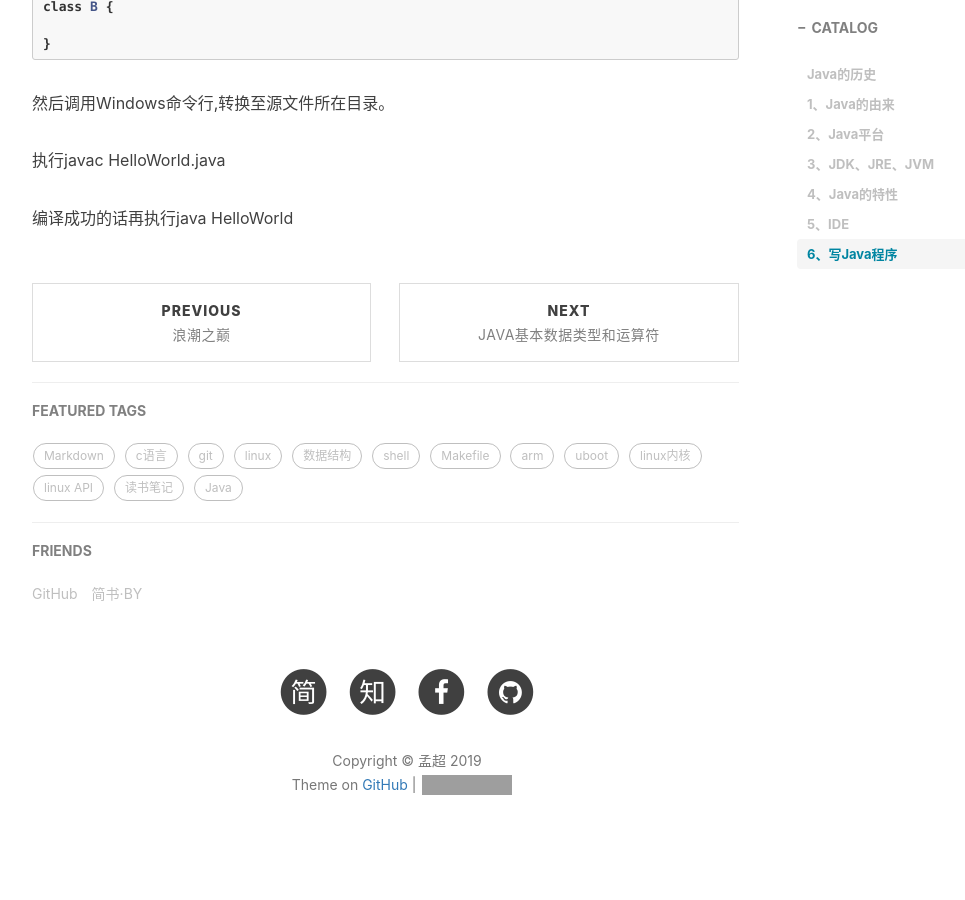
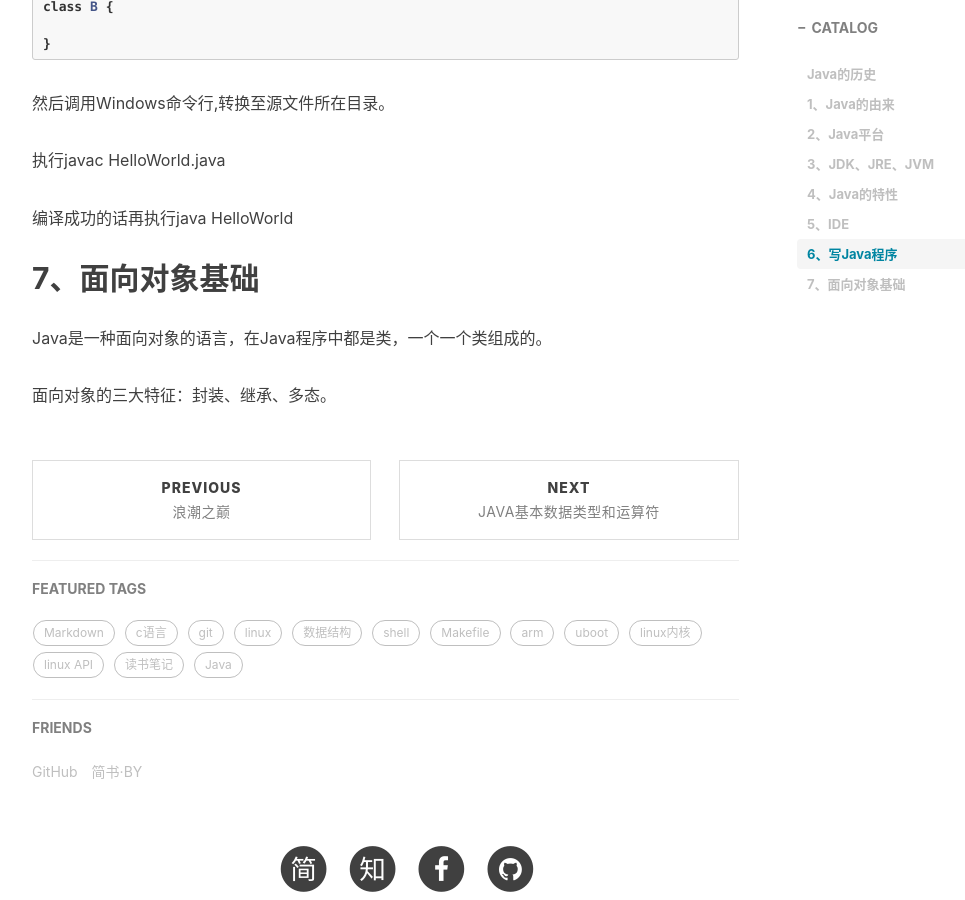
Before and after one commit to vzhan229/vzhan229.github.io, a Jekyll site: the page built from _posts/2019-05-08-Java的历史.md, in a window 1280 px wide and 900 px high, scrolled down 3150 px. Shown: the whole window, without its empty margins (233-1198 px from the left). Built offline with Jekyll 4.4.1, drawn with Linux system fonts in a browser that asks for light colours; nearby versions of some CDN libraries; comment, search, counter and statistics services are not loaded; grey boxes are pictures that could not be loaded.

Commit message:
更新文章

```diff
--- a/_posts/2019-05-08-Java的历史.md
+++ b/_posts/2019-05-08-Java的历史.md
@@ -104,3 +104,11 @@ class B {
 执行javac HelloWorld.java
 
 编译成功的话再执行java HelloWorld
+
+
+
+## 7、面向对象基础
+
+Java是一种面向对象的语言，在Java程序中都是类，一个一个类组成的。
+
+面向对象的三大特征：封装、继承、多态。
```
